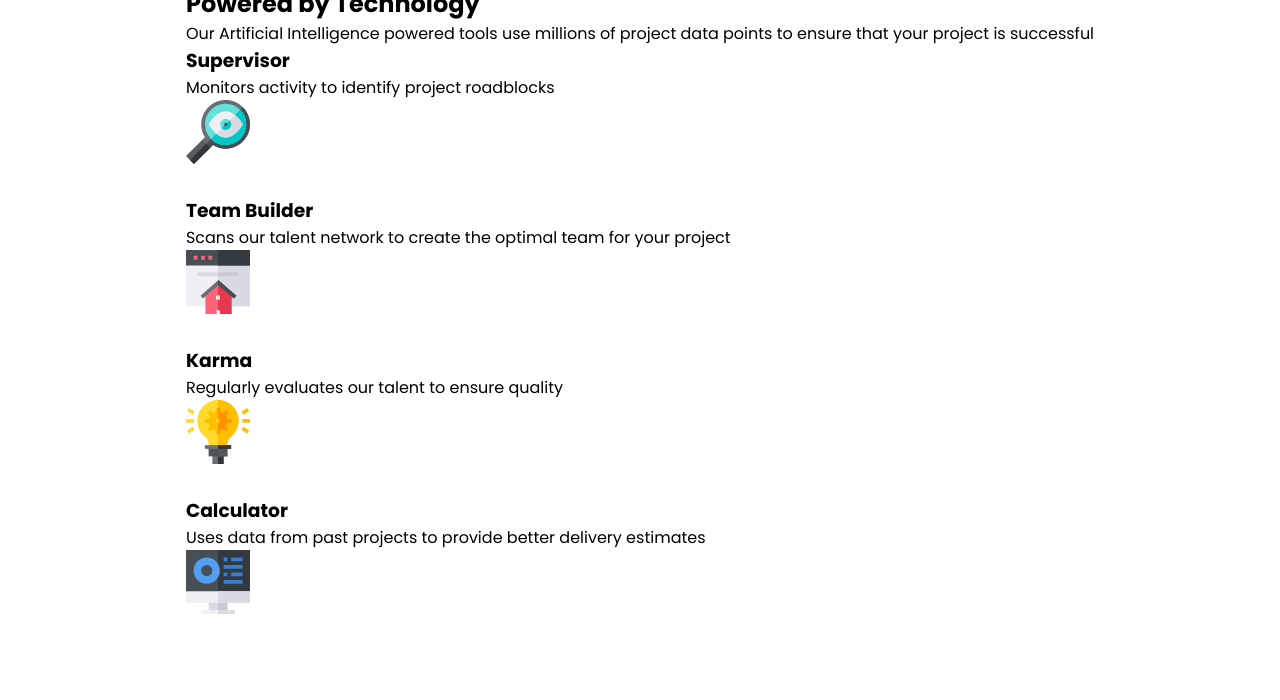
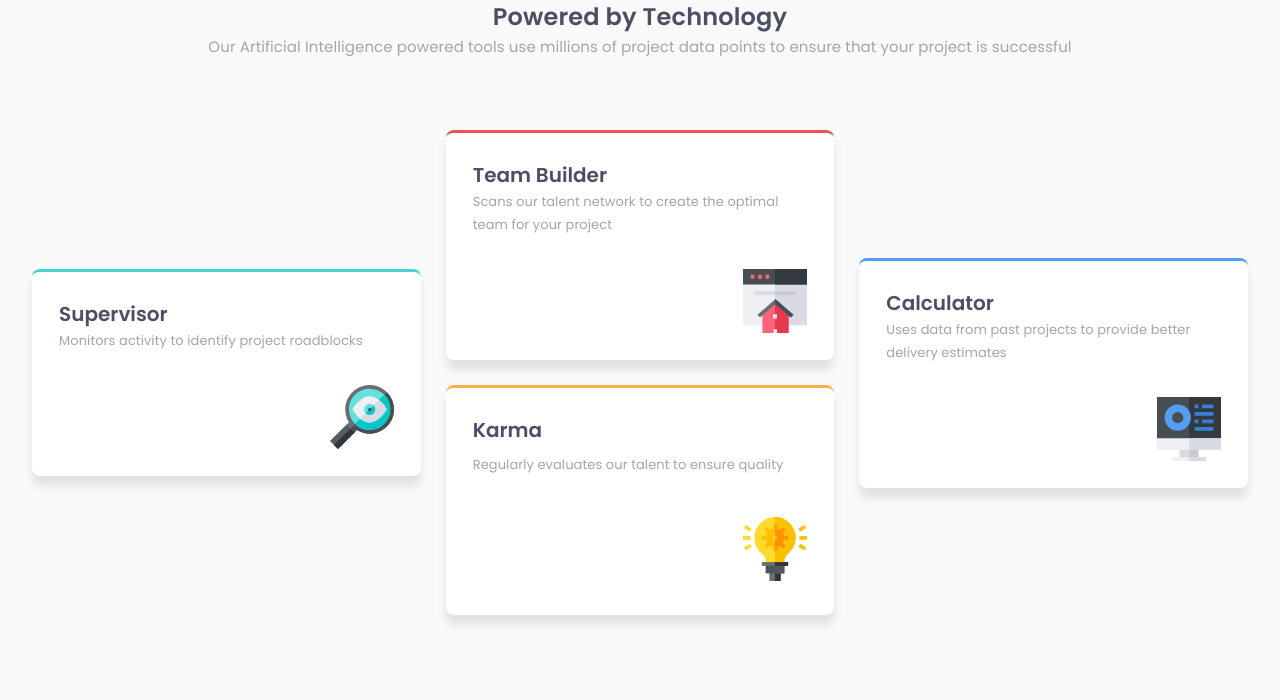
Before and after one commit to gianmromero/four-card-feature-section-master, a plain HTML site: page index.html in a window 1280 px wide. Shown: the part 121-821 px from the top of the page. Before the commit the page ends 800 px from the top, so only its background shows below. Drawn offline with Linux system fonts and the light colour scheme.

Commit message:
Finished

```diff
--- a/index.html
+++ b/index.html
@@ -13,27 +13,27 @@
 </head>
 <body>
   <main class="container">
-    <h1>Reliable, efficient delivery</h1>
-    <h2>Powered by Technology</h2>
-    <p>Our Artificial Intelligence powered tools use millions of project data points
+    <h1 class="main-title">Reliable, efficient delivery</h1>
+    <h2 class="secundary-title">Powered by Technology</h2>
+    <p class="description">Our Artificial Intelligence powered tools use millions of project data points
       to ensure that your project is successful</p>
     <section class="grid-container">
-      <article class="grid-item">
+      <article class="grid-item supervisor">
         <h1>Supervisor</h1>
         <p>Monitors activity to identify project roadblocks</p>
         <img class="icon-item" alt="magnifying glass color lightblue" src="images/icon-supervisor.svg">
       </article>
-      <article class="grid-item">
+      <article class="grid-item builder">
         <h1>Team Builder</h1>
         <p>Scans our talent network to create the optimal team for your project</p>
         <img class="icon-item" alt="building red house" src="images/icon-team-builder.svg">
       </article>
-      <article class="grid-item">
+      <article class="grid-item karma">
         <h1>Karma</h1>
         <p>Regularly evaluates our talent to ensure quality</p>
         <img class="icon-item" alt="light bulb yellow bright" src="images/icon-karma.svg">
       </article>
-      <article class="grid-item">
+      <article class="grid-item calculator">
         <h1>Calculator</h1>
         <p>Uses data from past projects to provide better delivery estimates</p>
         <img class="icon-item" alt="calculator screen blue figures" src="images/icon-calculator.svg">
--- a/styles.css
+++ b/styles.css
@@ -7,8 +7,8 @@
     --item-calculator: hsl(212, 86%, 64%);
 
     --title: hsl(234, 12%, 34%);
-    --sub-title: hsl(229, 6%, 66%);
-    --text: hsl(0, 0%, 98%);
+    --text: hsl(229, 6%, 66%);
+    --background: hsl(0, 0%, 98%);
 }
 
 * {
@@ -25,14 +25,104 @@ body {
 
     font-family: 'Poppins', sans-serif;
     font-size: 1em;
+
+    background-color: var(--background);
 }
 
 .container {
-    margin: 2em;
+    margin: 5.31em 2em;
+    text-align: center;
+}
+.main-title {
+    font-size: 1.5rem;
+    font-weight: 200;
+    line-height: auto;
+    letter-spacing: 0.010625rem;
+    color: var(--title);
+}
+.secundary-title {
+    font-size: 1.5rem;
+    font-weight: 600;
+    line-height: auto;
+    letter-spacing: 0.010625rem;
+    color: var(--title);
+}
+.description {
+    font-size: 0.9375rem;
+    font-weight: normal;
+    line-height: 1.5625rem;
+    letter-spacing: 0.00625rem;
+    color: var(--text);
+    margin-bottom: 4.75em;
 }
 
 .grid-container {
     display: grid;
     grid-template-columns: 1fr;
     gap: 1.5625em;
+    text-align: left;
 }
+.grid-item {
+    display: grid;
+    padding: 1.6875em;
+    background-color: #FFFFFF;
+    border-radius: 8px;
+    box-shadow: 0 10px 10px rgba(0, 0, 0, 0.1)
+}
+.grid-item:nth-child(1) {
+    border-top: 3.55px solid var(--item-supervisor);
+}
+.grid-item:nth-child(2) {
+    border-top: 3.55px solid var(--item-team-builder);
+}
+.grid-item:nth-child(3) {
+    border-top: 3.55px solid var(--item-karma);
+}
+.grid-item:nth-child(4) {
+    border-top: 3.55px solid var(--item-calculator);
+}
+.grid-item h1{
+    font-size: 1.25rem;
+    font-weight: 600;
+    line-height: auto;
+    letter-spacing: 0px;
+    color: var(--title);
+}
+.grid-item p {
+    font-size: 0.8125rem;
+    font-weight: 400;
+    line-height: 1.4375rem;
+    letter-spacing: 0.005625rem;
+    color: var(--text);
+
+}
+.icon-item {
+    justify-self: end;
+    margin-top: 2.0625em;
+}
+
+/* Desktop */
+@media (min-width: 1024px) {
+    .grid-container {
+        grid-template-columns: repeat(3, 1fr);
+        grid-template-rows: repeat(2, 1fr);
+        grid-template-areas:
+        "start center-top end"
+        "start center-bottom end";
+    }
+
+    .grid-item.builder {
+        grid-area: center-top;
+    }
+    .grid-item.karma {
+        grid-area: center-bottom;
+    }
+    .grid-item.supervisor {
+        grid-area: start;
+        align-self: center;
+    }
+    .grid-item.calculator {
+        grid-area: end;
+        align-self: center;
+    }
+}
```
Also changed, not shown: screenshot.jpg (added), 2 other files.
